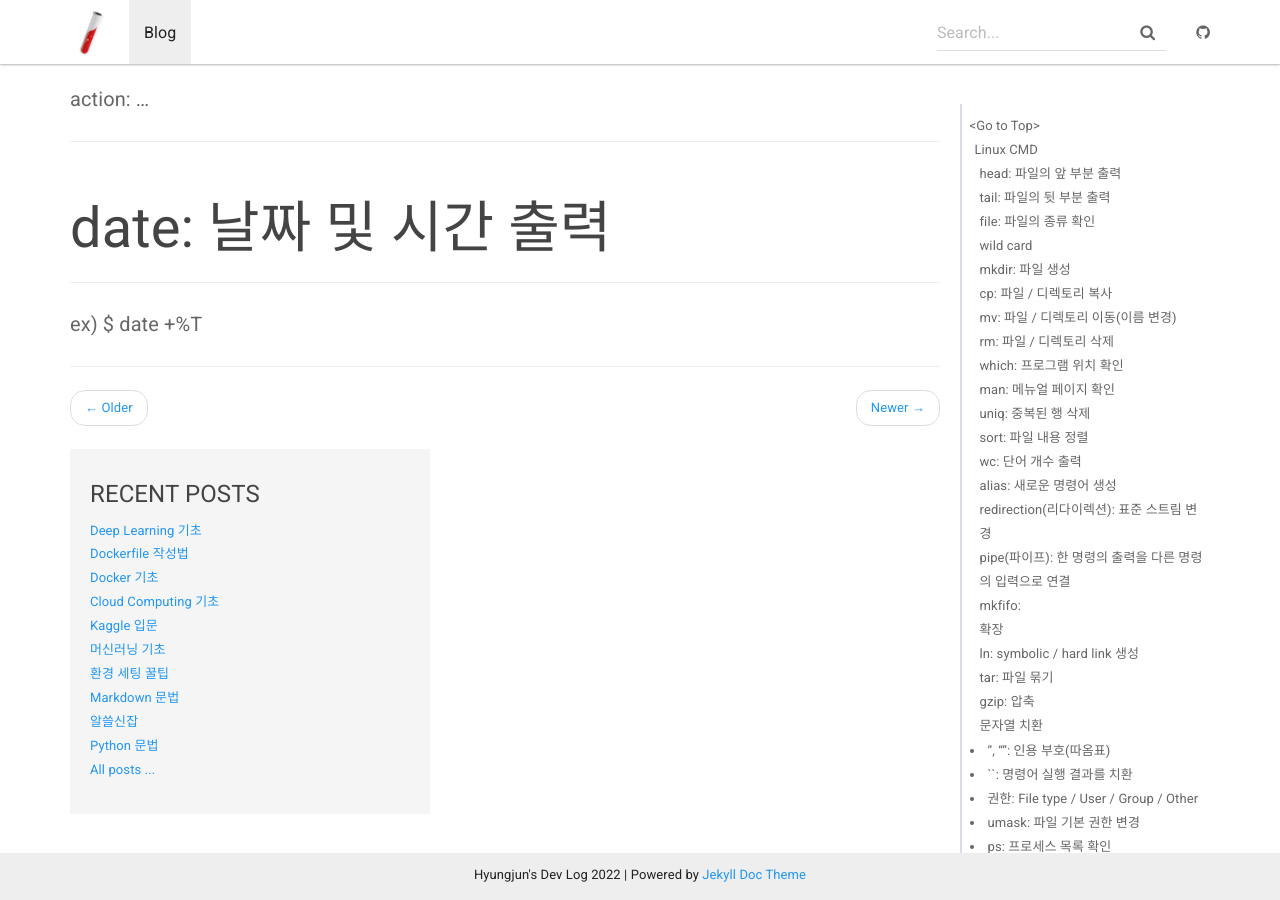
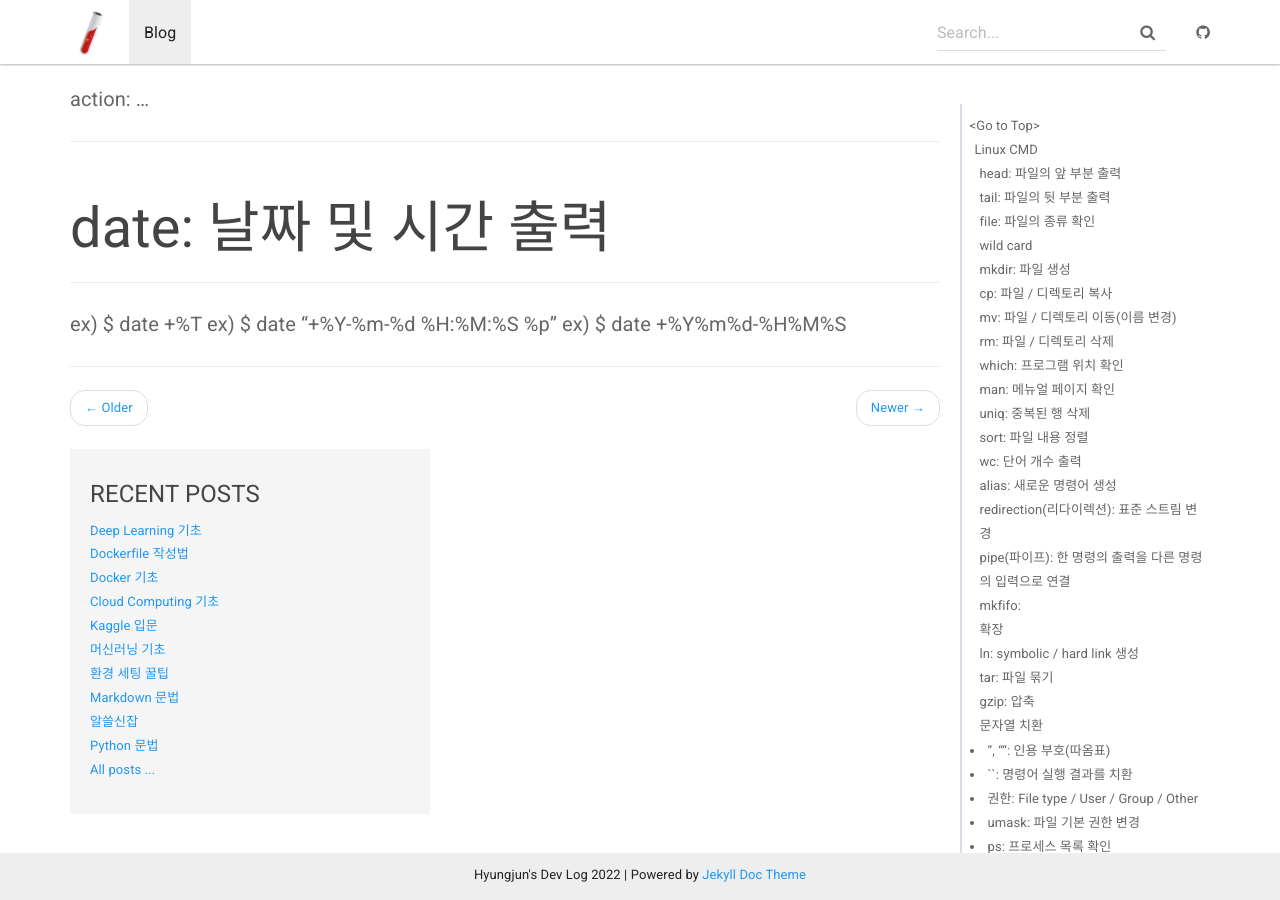
Before and after one commit to HyungjunAn/HyungjunAn.github.io, a Jekyll site: the page built from _posts/cs/2021-10-19-linux_cmd.md, in a window 1280 px wide and 900 px high, scrolled down 7425 px. Built offline with Jekyll 4.4.1, drawn with Linux system fonts in a browser that asks for light colours.

Commit message:
post: linux cmd

```diff
--- a/_posts/cs/2021-10-19-linux_cmd.md
+++ b/_posts/cs/2021-10-19-linux_cmd.md
@@ -255,3 +255,5 @@ action: ...
 # date: 날짜 및 시간 출력
 -------------------------------------------------------------
 ex) $ date +%T
+ex) $ date "+%Y-%m-%d %H:%M:%S %p"
+ex) $ date +%Y%m%d-%H%M%S
```
